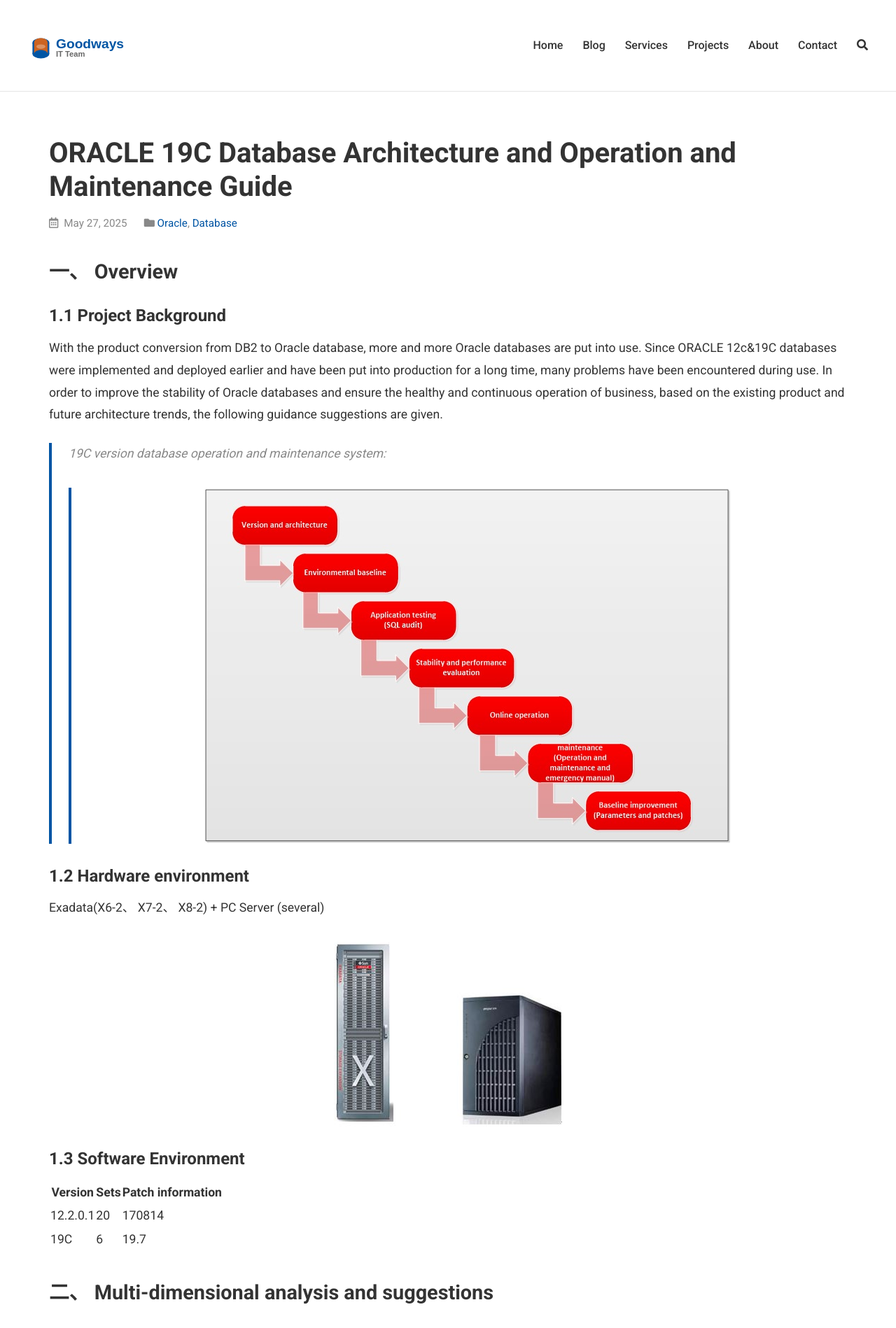
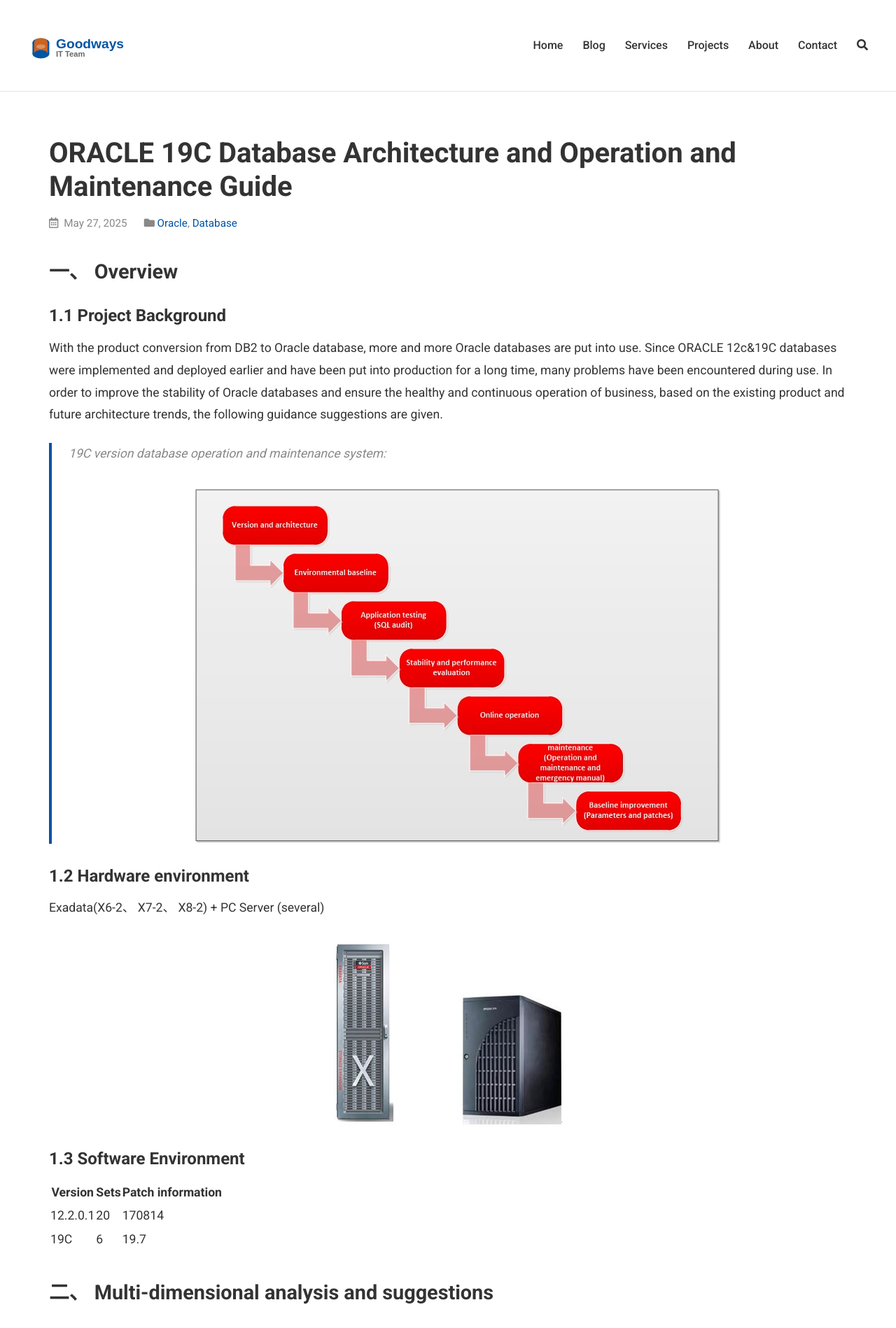
Before and after one commit to goodwaysIT/en, a Jekyll site: the page built from _posts/2025-05-27-ORACLE-19C-Database-Architecture-and-Operation-and-Maintenance-Guide.md, in a window 1280 px wide. Shown: the top 1898 px of the page at 70% size. Built offline with Jekyll 4.4.1, drawn with Linux system fonts in a browser that asks for light colours.

```diff
--- a/_posts/2025-05-27-ORACLE-19C-Database-Architecture-and-Operation-and-Maintenance-Guide.md
+++ b/_posts/2025-05-27-ORACLE-19C-Database-Architecture-and-Operation-and-Maintenance-Guide.md
@@ -12,10 +12,8 @@ author: Leo.Wang
 ## 一、	Overview
 ### 1.1	Project Background
 With the product conversion from DB2 to Oracle database, more and more Oracle databases are put into use. Since ORACLE 12c&19C databases were implemented and deployed earlier and have been put into production for a long time, many problems have been encountered during use. In order to improve the stability of Oracle databases and ensure the healthy and continuous operation of business, based on the existing product and future architecture trends, the following guidance suggestions are given.
-
-> 19C version database operation and maintenance system:
->> ![db_architecture](https://goodwaysit.github.io/en/assets/images/database/db_architecture.png#pic_left)
-
+>19C version database operation and maintenance system:
+>![db_architecture](https://goodwaysit.github.io/en/assets/images/database/db_architecture.png#pic_left)
 
 ### 1.2	Hardware environment
 Exadata(X6-2、 X7-2、 X8-2) + PC Server (several)
```
